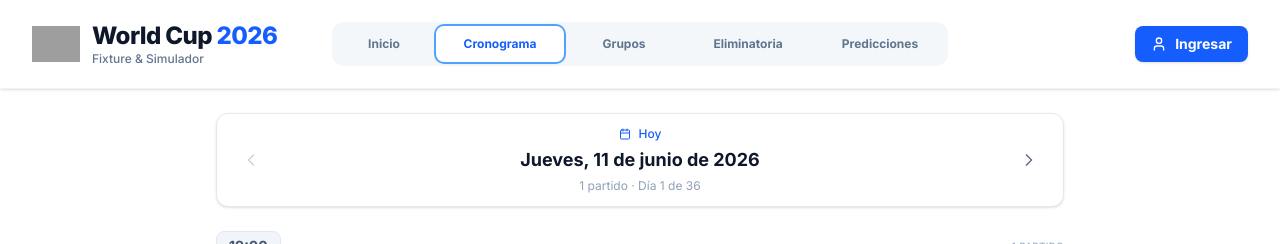
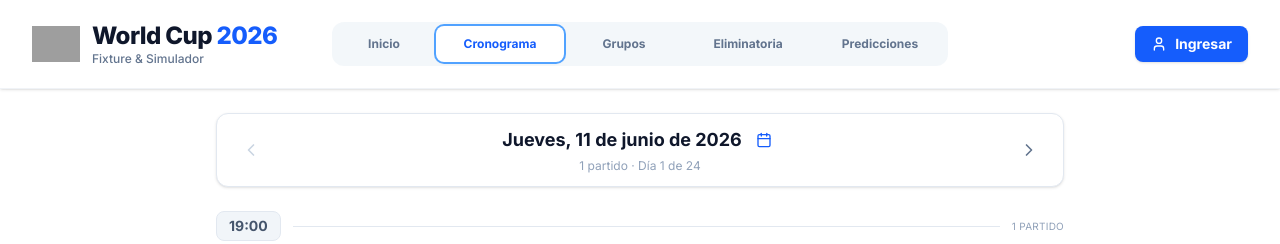
Before and after one commit to josemqu/fifa-world-cup-2026, a Next.js app: page /schedule in a window 1280 px wide. Shown: the top 244 px of the page. Built offline with nearby package versions, Linux system fonts and the light colour scheme; no server answers; grey boxes are pictures that could not be loaded.

Commit message:
feat: add hydration guard, dynamic date labels, and pre-initialized knockout matches to tournament scheduling

```diff
--- a/src/components/DailySchedule.tsx
+++ b/src/components/DailySchedule.tsx
@@ -112,31 +112,52 @@ export function DailySchedule({
 
   // Find the "best" initial day - today if there are matches, otherwise the first day
   const searchParams = useSearchParams();
+  const { todayKey, yesterdayKey, tomorrowKey } = useMemo(() => {
+    const simulatedTime = searchParams.get("simulatedTime");
+    const now = simulatedTime ? new Date(simulatedTime) : new Date();
+
+    const today = now.toLocaleDateString("sv-SE");
+
+    const yest = new Date(now);
+    yest.setDate(now.getDate() - 1);
+    const yesterday = yest.toLocaleDateString("sv-SE");
+
+    const tom = new Date(now);
+    tom.setDate(now.getDate() + 1);
+    const tomorrow = tom.toLocaleDateString("sv-SE");
+
+    return { todayKey: today, yesterdayKey: yesterday, tomorrowKey: tomorrow };
+  }, [searchParams]);
+
   const getInitialDayIndex = useCallback(() => {
     if (sortedDays.length === 0) return 0;
 
-    // Check for simulatedTime
-    const simulatedTime = searchParams.get("simulatedTime");
-    const now = simulatedTime ? new Date(simulatedTime) : new Date();
-    const today = now.toLocaleDateString("sv-SE");
-
-    const todayIndex = sortedDays.indexOf(today);
+    const todayIndex = sortedDays.indexOf(todayKey);
     if (todayIndex !== -1) return todayIndex;
 
     // Find the closest future day
-    const futureIndex = sortedDays.findIndex((d) => d >= today);
+    const futureIndex = sortedDays.findIndex((d) => d >= todayKey);
     if (futureIndex !== -1) return futureIndex;
 
     // All days are past, show the last day
     return sortedDays.length - 1;
-  }, [sortedDays]);
+  }, [sortedDays, todayKey]);
 
+  const [mounted, setMounted] = useState(false);
   const [currentDayIndex, setCurrentDayIndex] = useState(0);
 
   useEffect(() => {
+    setMounted(true);
     setCurrentDayIndex(getInitialDayIndex());
   }, [getInitialDayIndex]);
 
+  if (!mounted) {
+    return (
+      <div className="min-h-[400px] flex items-center justify-center">
+        <div className="animate-spin rounded-full h-8 w-8 border-b-2 border-blue-500"></div>
+      </div>
+    );
+  }
   if (sortedDays.length === 0) {
     return (
       <div className="text-center text-slate-400 py-12">
@@ -146,6 +167,14 @@ export function DailySchedule({
   }
 
   const currentDay = sortedDays[currentDayIndex];
+
+  const relativeLabel = (() => {
+    if (currentDay === todayKey) return "Hoy";
+    if (currentDay === yesterdayKey) return "Ayer";
+    if (currentDay === tomorrowKey) return "Mañana";
+    return null;
+  })();
+
   const currentMatches = matchesByDay.get(currentDay) || [];
 
   // Group by hour
@@ -209,18 +238,29 @@ export function DailySchedule({
         </Tooltip>
 
         <div className="flex flex-col items-center gap-1">
-          <Tooltip content="Ir al día más cercano a hoy" placement="top">
-            <button
-              onClick={goToToday}
-              className="flex items-center gap-2 text-xs text-blue-600 dark:text-blue-400 hover:text-blue-700 dark:hover:text-blue-300 font-medium transition-colors"
-            >
-              <Calendar size={12} />
-              <span>Hoy</span>
-            </button>
-          </Tooltip>
-          <h2 className="text-lg font-bold text-slate-900 dark:text-white text-center">
-            {displayDay}
-          </h2>
+          <div className="flex items-center gap-2">
+            {relativeLabel && (
+              <span className="text-xs font-bold uppercase tracking-wider px-2 py-0.5 bg-blue-600 text-white rounded shadow-sm">
+                {relativeLabel}
+              </span>
+            )}
+            <h2 className="text-lg font-bold text-slate-900 dark:text-white text-center">
+              {displayDay}
+            </h2>
+
+            {currentDay !== todayKey && (
+              <Tooltip content="Volver a Hoy" placement="top">
+                <button
+                  onClick={goToToday}
+                  className="p-1.5 text-blue-600 dark:text-blue-400 hover:bg-blue-50 dark:hover:bg-blue-900/30 rounded-full transition-all"
+                  aria-label="Ir a hoy"
+                >
+                  <Calendar size={16} />
+                </button>
+              </Tooltip>
+            )}
+          </div>
+
           <span className="text-xs text-slate-400 dark:text-slate-500">
             {currentMatches.length} partido{currentMatches.length !== 1 ? "s" : ""} ·
             Día {currentDayIndex + 1} de {sortedDays.length}
--- a/src/components/ui/MatchDateTime.tsx
+++ b/src/components/ui/MatchDateTime.tsx
@@ -48,7 +48,7 @@ export function MatchDateTime({
   const isFinished = now ? now >= matchEndDate : false;
 
   return (
-    <div className={`flex items-center gap-2 ${className}`}>
+    <div className={clsx("flex items-center gap-2", className)}>
       <div className="flex items-center gap-1.5">
         <span className={dateClassName}>
           {localDate}
--- a/src/context/TournamentContext.tsx
+++ b/src/context/TournamentContext.tsx
@@ -60,7 +60,9 @@ const TournamentContext = createContext<TournamentContextType | undefined>(
 
 export function TournamentProvider({ children }: { children: ReactNode }) {
   const [groups, setGroups] = useState<Group[]>(INITIAL_GROUPS);
-  const [knockoutMatches, setKnockoutMatches] = useState<KnockoutMatch[]>([]);
+  const [knockoutMatches, setKnockoutMatches] = useState<KnockoutMatch[]>(() =>
+    generateR32Matches(INITIAL_GROUPS)
+  );
   const [probabilities, setProbabilities] = useState<Map<string, any>>(
     new Map(),
   );
```
